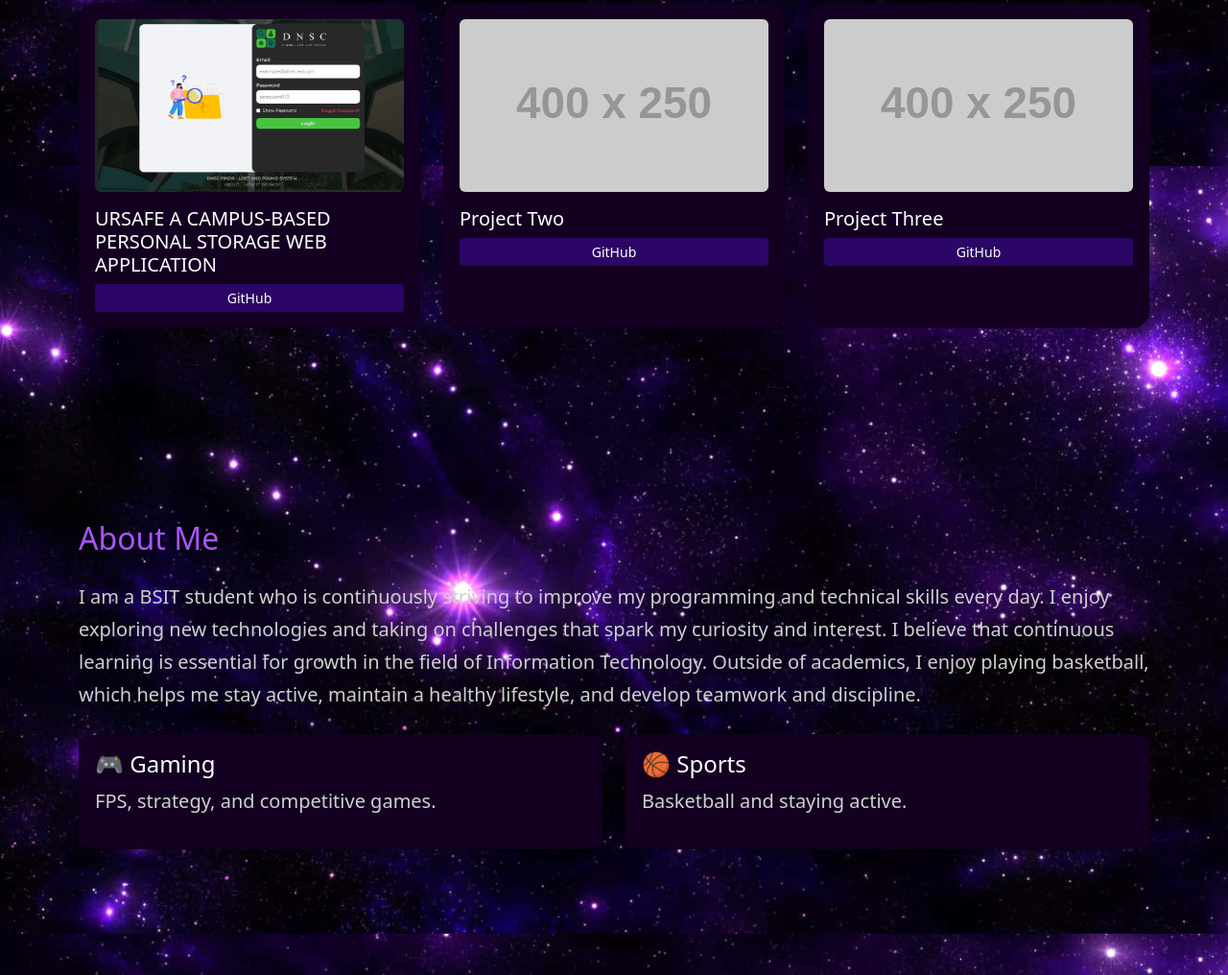
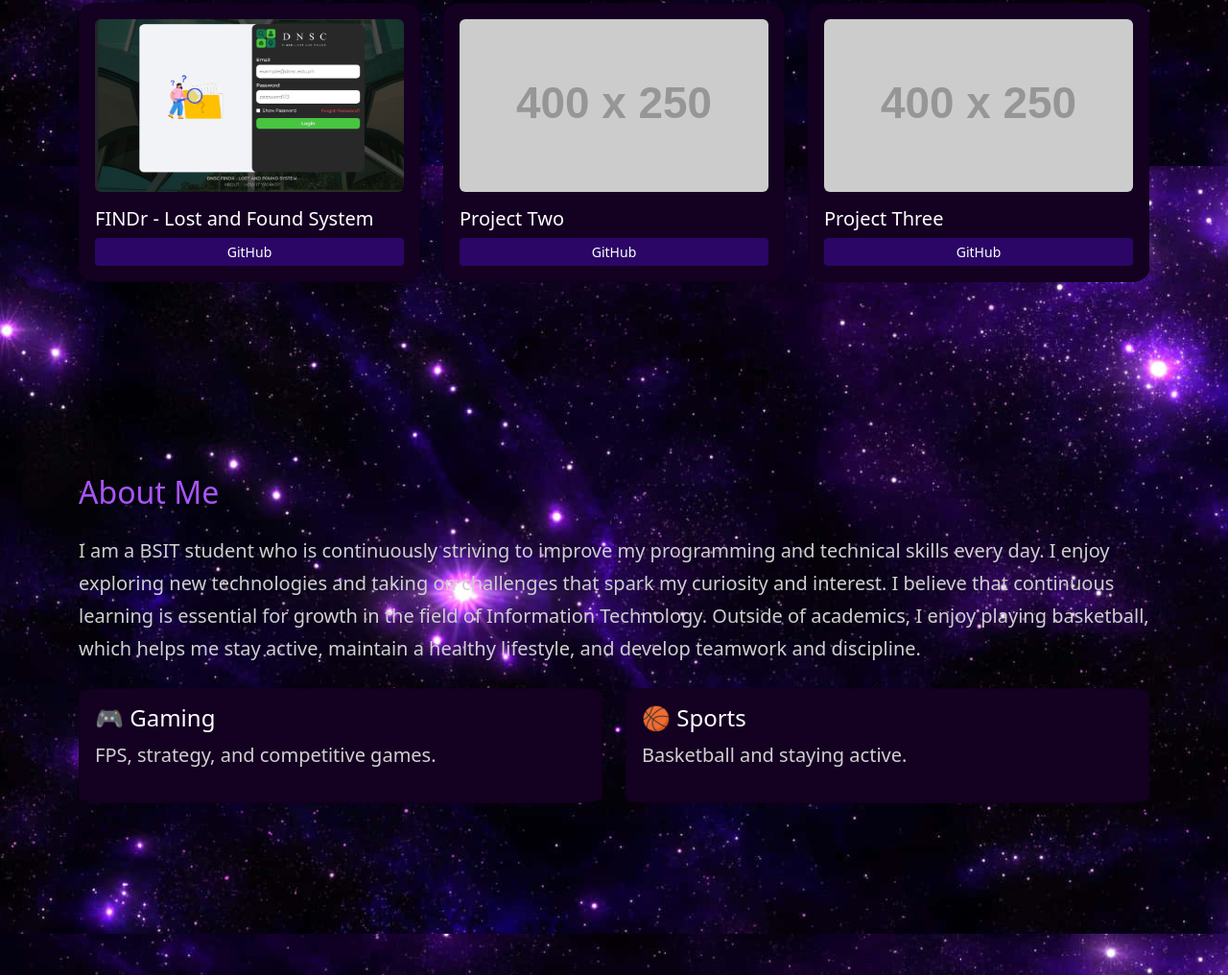
Before and after one commit to JovietG/Portfolio, a plain HTML site: page index.html in a window 1280 px wide. Shown: the part 1427-2443 px from the top of the page at 96% size. Drawn offline with nearby package versions, Linux system fonts and the light colour scheme; placeholder pictures from the web are drawn by us.

Commit message:
index.html

```diff
--- a/index.html
+++ b/index.html
@@ -116,7 +116,7 @@
 
                     <div class="card card-glass  card-dark p-3">
                         <img src="findr.png" class=" mb-3 rounded">
-                        <h5>URSAFE A CAMPUS-BASED PERSONAL STORAGE WEB APPLICATION</h5>
+                        <h5>FINDr - Lost and Found System</h5>
                         <a class="btn btn-purple btn-sm"
                             href="https://github.com/JovietG/Project_findr.git">GitHub</a>
                     </div>
```
